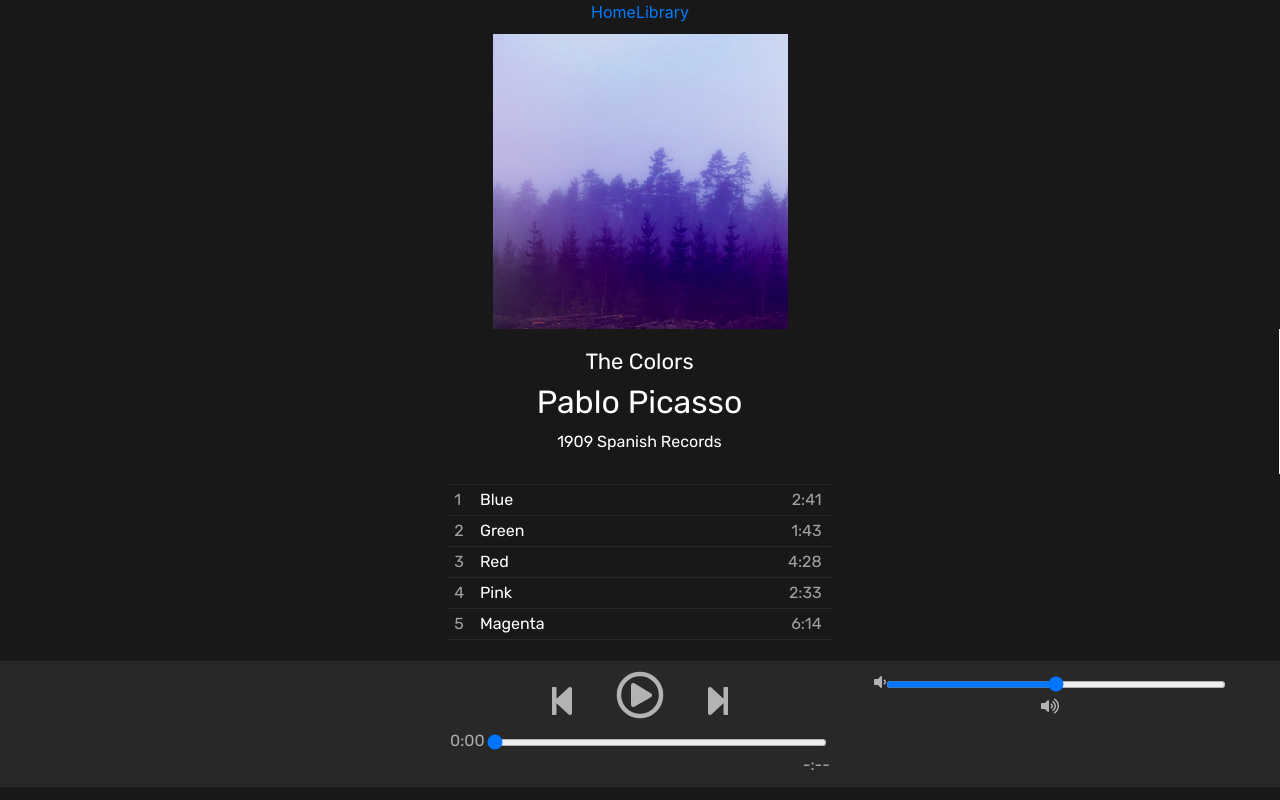
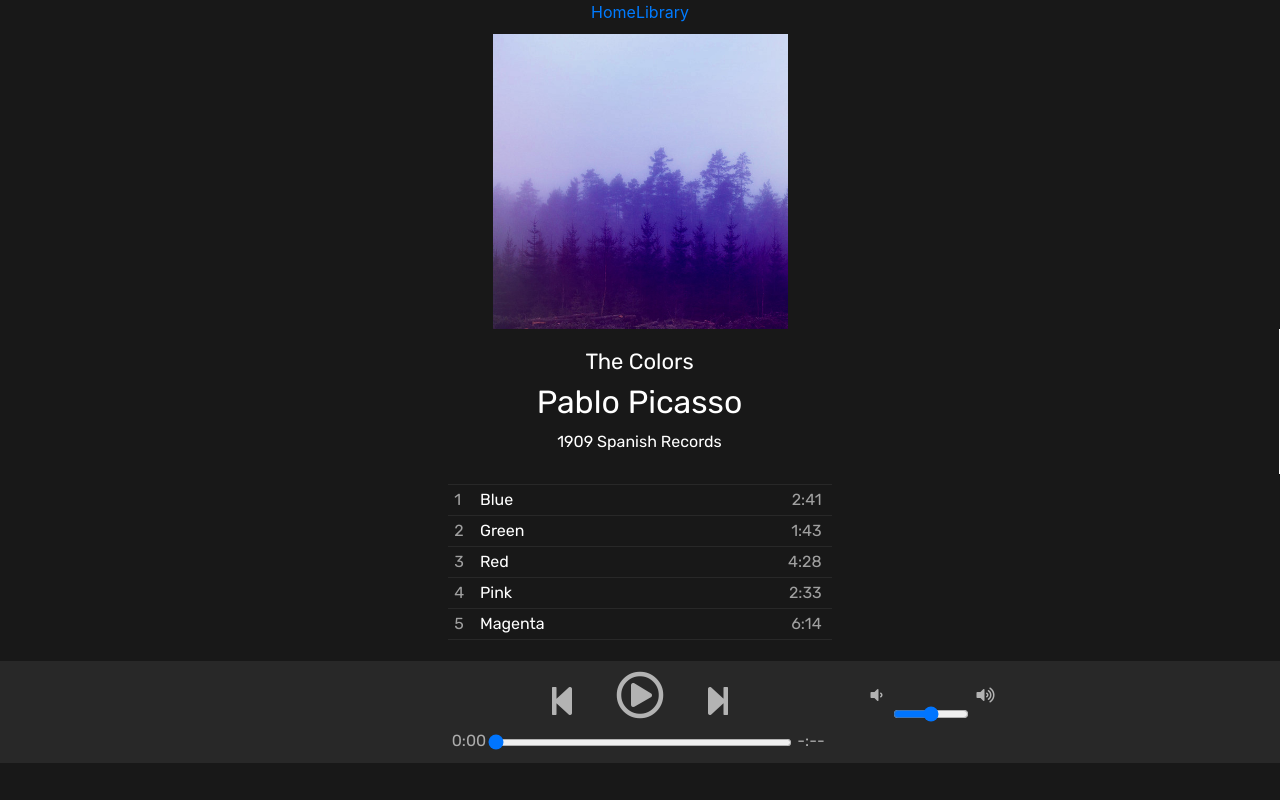
Before and after one commit to Jacoblevine93/bloc-jams-react, a React (Create React App) app: page /album/the-colors in a window 1280 px wide. Built offline with nearby package versions, Linux system fonts and the light colour scheme.

Commit message:
Styling in progress

```diff
--- a/src/components/Album.js
+++ b/src/components/Album.js
@@ -1,9 +1,7 @@
 import React, { Component } from 'react';
 import albumData from './../data/albums';
 import PlayerBar from './PlayerBar';
-import { Link } from 'react-router';
 import './Album.css';
-import { FontAwesomeIcon } from '@fortawesome/react-fontawesome'
 
 class Album extends Component {
 	constructor(props){
--- a/src/components/Library.css
+++ b/src/components/Library.css
@@ -29,11 +29,11 @@ h1 {
 }
 
 a {
-  text-decoration: none;
+  text-decoration: none!important;
 }
 
 a:hover {
-  text-decoration: none;
+  text-decoration: none!important;
 }
 
 .image {
--- a/src/components/Library.js
+++ b/src/components/Library.js
@@ -1,6 +1,5 @@
 import React, { Component } from 'react';
 import { Link } from 'react-router-dom';
-import { FontAwesomeIcon } from '@fortawesome/react-fontawesome'
 import albumData from './../data/albums';
 import './Library.css';
 
--- a/src/components/PlayerBar.css
+++ b/src/components/PlayerBar.css
@@ -1,32 +1,51 @@
 .current-time {
-  float: left;
   color: #acacac;
+  display: inline-block;
+  width: 10%;
 }
 
 .total-time {
-  float: right;
   color: #acacac;
+  display: inline-block;
+  width: 10%;
 }
 
-#volumehigh {
- float: right;
+.seek-bar {
+    background:#b3b3b3;
+    height:7px;
+    width: 80%;
+    display: inline-block;
+    cursor: pointer;
 }
 
-#volumelow {
- float: left;
+.volume-bar {
+  width: 20%;
+  height: 12px;
+  padding: 0px 0px 0px 0px;
+  margin: 37px 0px 0px 0px;
+  display: inline-block;
 }
 
 .fa-volume-up {
   color: #b3b3b3;
+  display: inline-block;
+  margin: 0px 235px 0px 8px;
 }
 
 .fa-volume-down {
+  display: inline-block;
   color: #b3b3b3;
+  margin: 0px 10px 0px 0px;
 }
 
 .fa-step-backward {
+  display: inline-block;
   color: #b3b3b3;
   padding: 0px 0px 5px 0px;
+}
+
+.fa-step-backward:hover {
+  color: #ffffff;
 }
 
 .fa-step-forward {
@@ -51,32 +70,3 @@
 .fa-play-circle:hover {
   color: #ffffff;
 }
-
-#volume-slider {
-  padding: 200px;
-}
-
-.currentTime {
-  text-align: left;
-}
-
-.totalTime {
-  text-align: right;
-}
-
-input[type='range'] {
-    background:#b3b3b3;
-    height:7px;
-    width: 340px;
-    cursor: pointer;
-}
-
-input[type='range']:hover {
-    background: #1dba53;
-    height:7px;
-}
-
-input[type='range']:active {
-    background: #1dba53;
-    height:7px;
-}
--- a/src/components/PlayerBar.js
+++ b/src/components/PlayerBar.js
@@ -1,6 +1,5 @@
 import React, { Component } from 'react';
 import './PlayerBar.css';
-import { FontAwesomeIcon } from '@fortawesome/react-fontawesome'
 
 class PlayerBar extends Component {
   render() {
@@ -30,19 +29,17 @@ class PlayerBar extends Component {
 					</div>
 					<div class="col-lg-4">
           <section id="volume-control">
-            <i class="fas fa-volume-down fa-1x"></i>
+            <i class="fas fa-volume-down fa-1x align-middle"></i>
             <input
               type="range"
-              className="volume-bar"
+              className="volume-bar align-middle"
               value={this.props.currentVolume}
               max="1"
               min="0"
               step="0.01"
               onChange={this.props.handleVolumeChange}
              />
-             <div id="#volumehigh">
-             <i class="fas fa-volume-up fa-1x"></i>
-              </div>
+             <i class="fas fa-volume-up fa-1x align-middle"></i>
           </section>
 					</div>
           </div>
--- a/src/index.js
+++ b/src/index.js
@@ -1,6 +1,9 @@
 import React from 'react';
 import ReactDOM from 'react-dom';
 import { BrowserRouter } from 'react-router-dom';
+import { Route, RouteHandler, Link } from 'react-router';
+import { Button, Nav, Navbar, NavDropdown, MenuItem, NavItem } from 'react-bootstrap';
+import { LinkContainer } from 'react-router-bootstrap';
 import './index.css';
 import App from './App';
 import registerServiceWorker from './registerServiceWorker';
```
